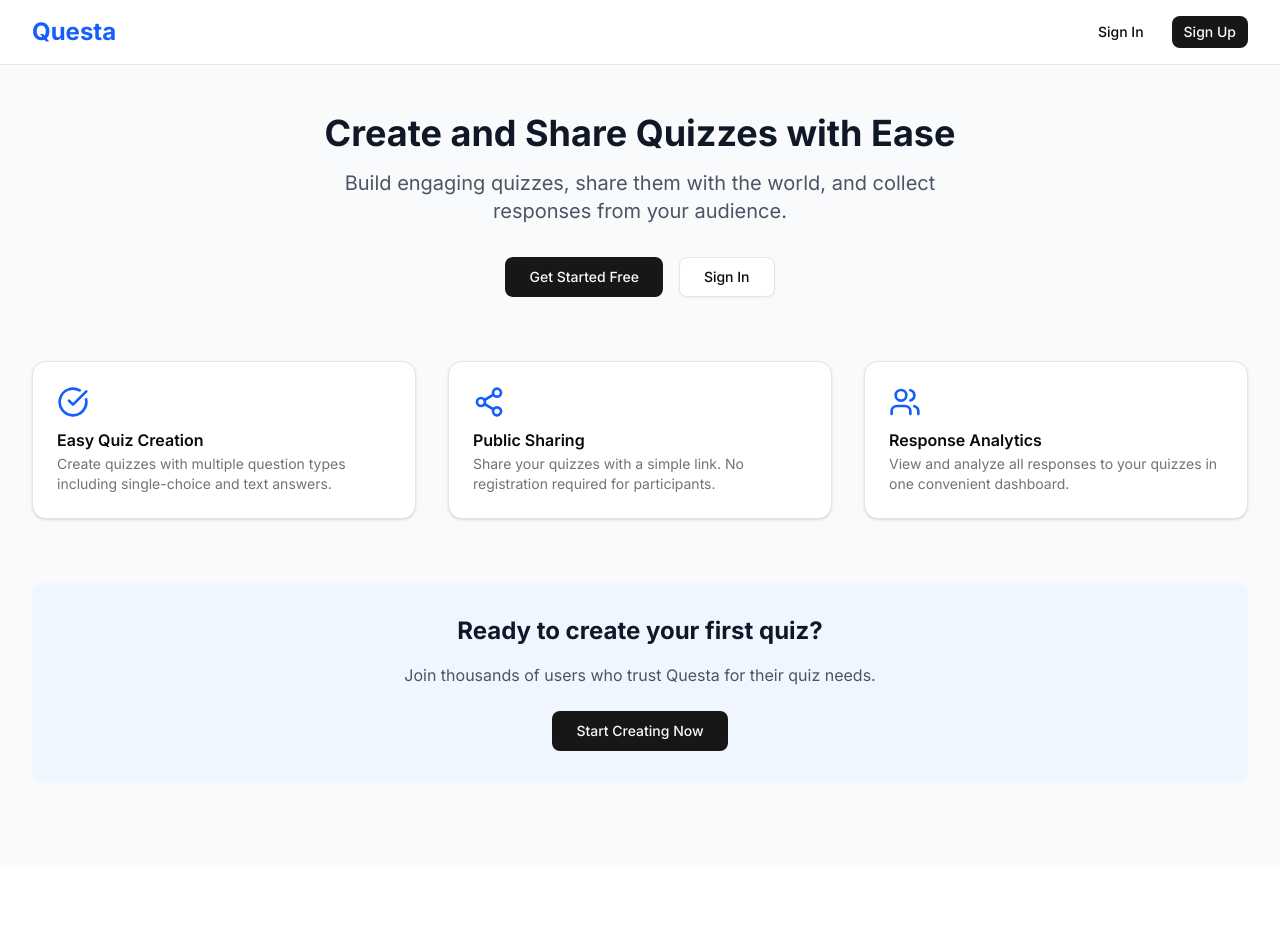
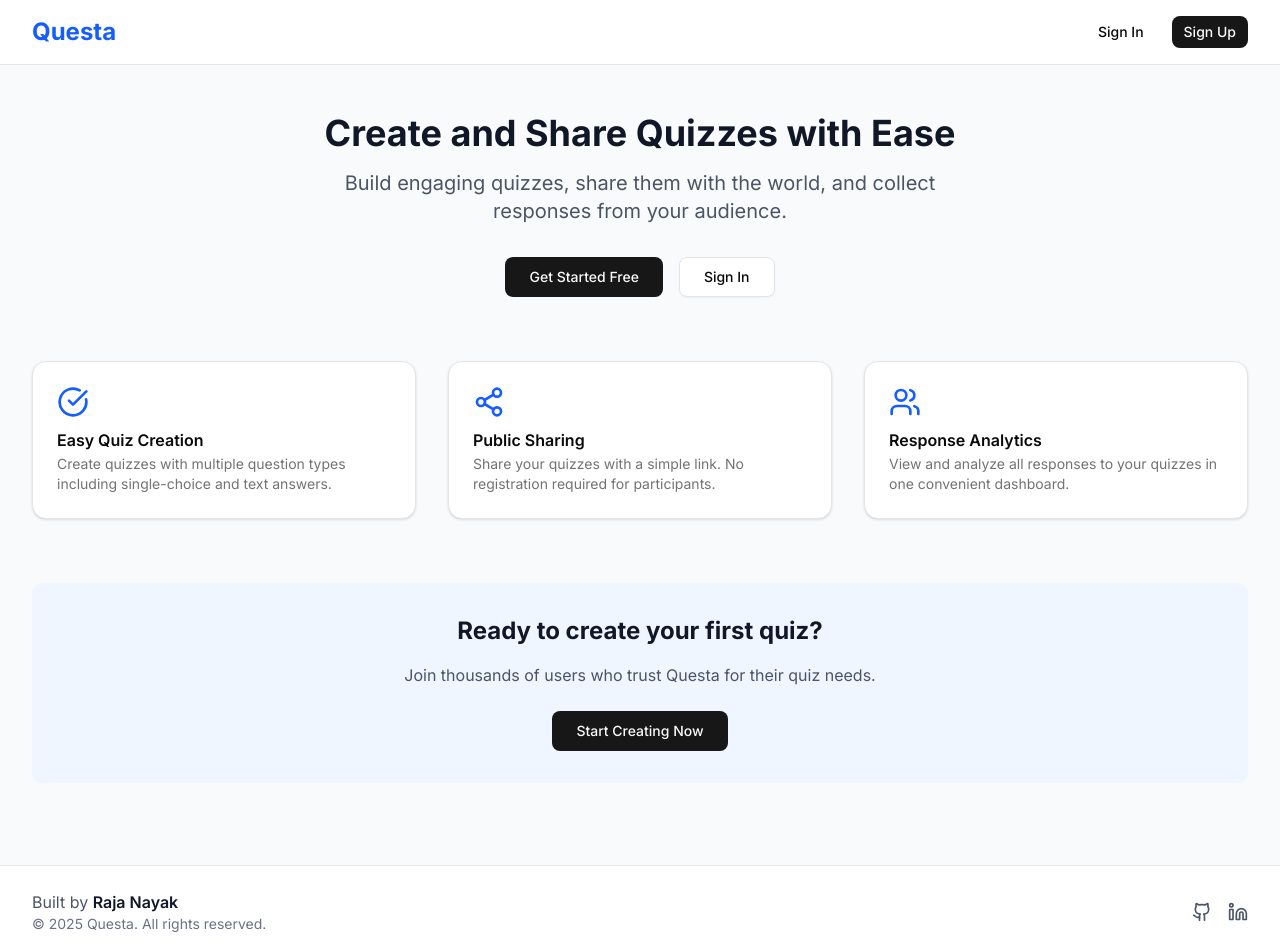
Before and after one commit to rajaNayak123/Questa, a Next.js app: page / in a window 1280 px wide. Shown: the top 952 px of the page. Before the commit the page ends 865 px from the top, so only its background shows below. Built offline with nearby package versions, Linux system fonts and the light colour scheme; no server answers.

Commit message:
complete footer components

```diff
--- a/app/layout.tsx
+++ b/app/layout.tsx
@@ -4,6 +4,7 @@
 import "./globals.css"
 import { Providers } from "@/components/providers"
 import { Navigation } from "@/components/navigation"
+import { Footer } from "@/components/footer"
 
 const inter = Inter({ subsets: ["latin"] })
 
@@ -23,6 +24,7 @@
         <Providers>
           <Navigation />
           <main className="min-h-screen bg-gray-50">{children}</main>
+          <Footer/>
         </Providers>
       </body>
     </html>
--- /dev/null
+++ b/components/footer.tsx
@@ -0,0 +1,40 @@
+import Link from "next/link"
+import { Github, Linkedin } from "lucide-react"
+
+export function Footer() {
+  return (
+    <footer className="bg-white border-t border-gray-200 mt-auto">
+      <div className="max-w-7xl mx-auto px-4 sm:px-6 lg:px-8 py-6">
+        <div className="flex flex-col sm:flex-row justify-between items-center space-y-4 sm:space-y-0">
+          <div className="text-center sm:text-left">
+            <p className="text-gray-600">
+              Built by <span className="font-semibold text-gray-900">Raja Nayak</span>
+            </p>
+            <p className="text-sm text-gray-500">© {new Date().getFullYear()} Questa. All rights reserved.</p>
+          </div>
+
+          <div className="flex space-x-4">
+            <Link
+              href="https://github.com/rajaNayak123"
+              target="_blank"
+              rel="noopener noreferrer"
+              className="text-gray-600 hover:text-gray-900 transition-colors"
+            >
+              <Github className="h-5 w-5" />
+              <span className="sr-only">GitHub</span>
+            </Link>
+            <Link
+              href="https://www.linkedin.com/in/raja-nayak8658/"
+              target="_blank"
+              rel="noopener noreferrer"
+              className="text-gray-600 hover:text-gray-900 transition-colors"
+            >
+              <Linkedin className="h-5 w-5" />
+              <span className="sr-only">LinkedIn</span>
+            </Link>
+          </div>
+        </div>
+      </div>
+    </footer>
+  )
+}
```
